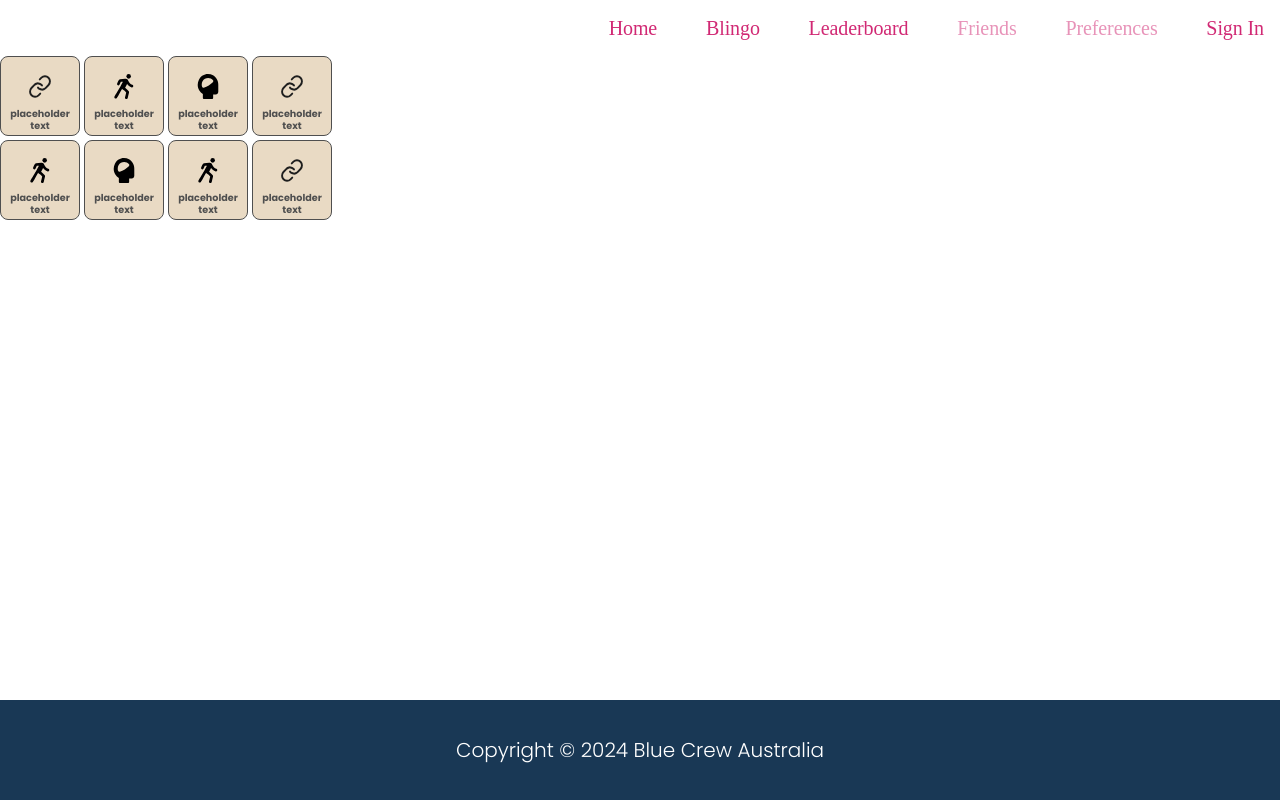
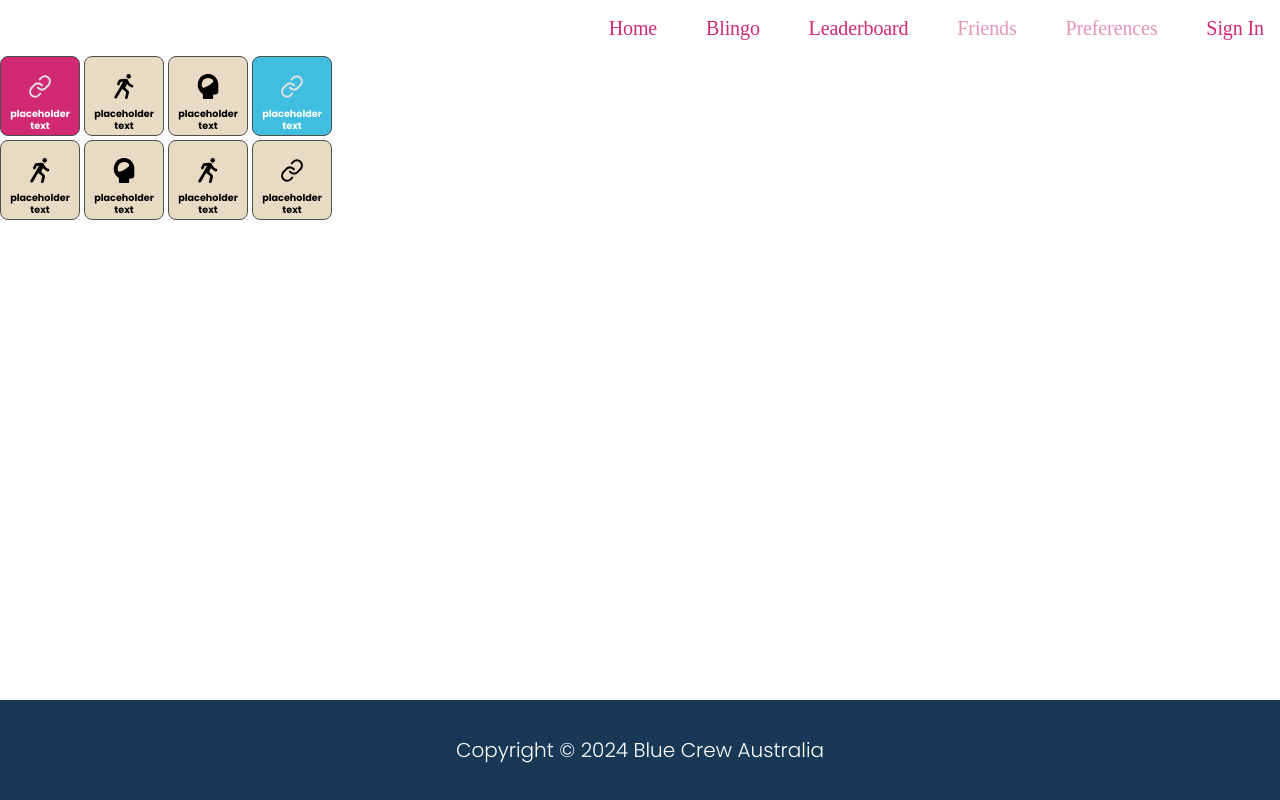
Before and after one commit to codersforcauses/bluecrew, a Vue app in the folder client/: page /blingo in a window 1280 px wide. Built offline with nearby package versions, Linux system fonts and the light colour scheme; the HTML template or start-up script is replaced by a standard one; a web font is replaced by a local one.

Commit message:
colour background, text and icons based on status

```diff
--- a/client/src/components/BingoTile.vue
+++ b/client/src/components/BingoTile.vue
@@ -1,15 +1,16 @@
 <script setup lang="ts">
+import { computed } from 'vue'
 
-defineProps<{
-    type: "connect" |"understand" | "act"
+const props = defineProps<{
+    type: "connect" | "understand" | "act"
     text: string
     status: "not started" | "started" | "completed"
     selected: boolean
 }>()
 
-// need to download svgs and change out srcs and names
-function getIconSrc(type: string): string {
-    switch (type) {
+
+const icon = computed(() => {
+    switch (props.type) {
         case "act":
             return "walking.svg"
         case "understand":
@@ -17,23 +18,51 @@ function getIconSrc(type: string): string {
         default:
             return "link.svg"
     }
-}
+})
 
+
+const backgroundColour = computed(() => {
+    switch (props.status) {
+        case "started":
+            return "bg-primaryPink"
+        case "completed":
+            return "bg-lightBlue"
+        default:
+            return "bg-creamWhite"
+    }
+})
+
+const textColour = computed(() => {
+    switch (props.status) {
+        case "started":
+        case "completed":
+            return "text-primaryWhite"
+        default:
+            return "text-primaryBlack"
+    }
+})
+
+const iconBackground = computed(() => {
+    switch (backgroundColour.value) {
+        case "bg-creamWhite":
+            return "dark"
+        default:
+            return "light"
+    }
+})
 
 </script>
 
 <template>
-    <div class="bg-creamWhite outer-tile rounded-lg d-flex flex-column align-center ">
-
-        <v-img :src="getIconSrc(type)" :style="{ width: '40%', height:'70%' }" />
-    <p class=" tile-text text-center font-weight-bold text-primaryGrey">
+    <div :class="[backgroundColour, textColour]" class="outer-tile rounded-lg d-flex flex-column align-center ">
+        <v-img class="icon" :class="iconBackground" :src="icon" />
+        <p class="tile-text text-center font-weight-bold">
             {{ text }}
         </p>
 
     </div>
 </template>
 
-<!-- changed sizes to rem to be proportional and added padding, improved naming??, random finicky fixes -->
 <style scoped>
 .outer-tile {
     height: 5rem;
@@ -46,4 +75,17 @@ function getIconSrc(type: string): string {
     font-size: 0.6rem;
     line-height: 1.2
 }
+
+.icon {
+    width: 40%;
+    height: 70%;
+}
+
+.icon.light {
+    filter: invert();
+}
+
+.icon.dark {
+    filter: contrast(100%) brightness(0%);
+}
 </style>
--- a/client/src/views/BlingoView.vue
+++ b/client/src/views/BlingoView.vue
@@ -4,10 +4,10 @@ import BlingoTile from '@/components/BingoTile.vue'
 
 <template>
     <div class="d-flex ga-1">
-        <BlingoTile type="connect" text="placeholder text" status="not started" selected="true" />
-        <BlingoTile type="act" text="placeholder text" status="not started" selected="true" />
+        <BlingoTile type="connect" text="placeholder text" status="started" selected=True />
+        <BlingoTile type="act" text="placeholder text" status="not started" selected="false" />
         <BlingoTile type="understand" text="placeholder text" status="not started" selected="true" />
-        <BlingoTile type="connect" text="placeholder text" status="not started" selected="true" />
+        <BlingoTile type="connect" text="placeholder text" status="completed" selected="true" />
     </div>
     <div class="d-flex ga-1 mt-1">
         <BlingoTile type="act" text="placeholder text" status="not started" selected="true" />
```
